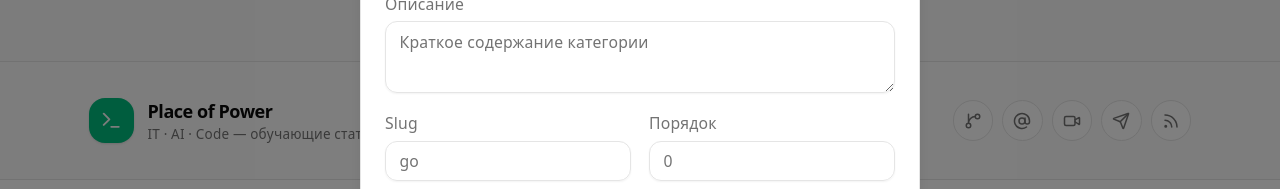
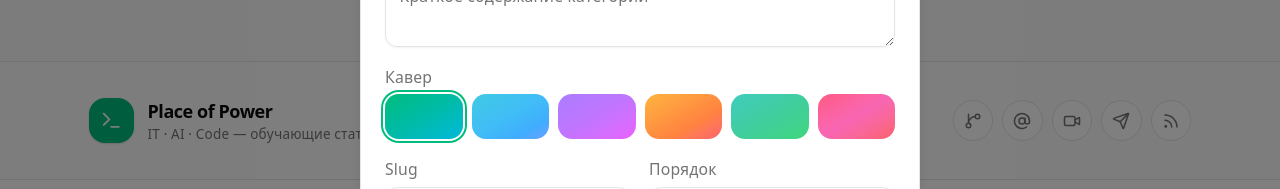
Before and after one commit to place-of-power/client, a React (Vite) app: page /categories/manage in a window 1280 px wide. Both pictures are taken after a click on the button "Добавить категорию". Shown: the part 386-575 px from the top of the page. Built offline with nearby package versions, Linux system fonts and the light colour scheme; no server answers.

Commit message:
категории: выбор кавера-градиента при создании и его отображение в списке управления

```diff
--- a/src/features/category-form/ui/CategoryForm.tsx
+++ b/src/features/category-form/ui/CategoryForm.tsx
@@ -4,9 +4,21 @@ import { createCategoryById, slugify } from '@/shared/lib'
 import type { Category } from '@/shared/model'
 import { FormCard } from '@/shared/ui'
 import { Input, Label, Textarea } from '@/shared/ui/kit'
+import { cn } from '@/shared/lib/cn'
+
+const CATEGORY_GRADIENTS = [
+    'from-emerald-500 via-teal-500 to-cyan-500',
+    'from-cyan-500 via-sky-500 to-blue-500',
+    'from-violet-500 via-purple-500 to-fuchsia-500',
+    'from-amber-500 via-orange-500 to-red-500',
+    'from-teal-500 via-emerald-500 to-green-500',
+    'from-rose-500 via-pink-500 to-red-500',
+] as const
+
+type CategoryGradient = (typeof CATEGORY_GRADIENTS)[number]
 
 interface CategoryFormProps {
-    onCreated: (category: Category) => void
+    onCreated: (category: Category, cover?: string) => void
     onCancel?: () => void
 }
 
@@ -14,6 +26,7 @@ interface CategoryFormState {
     name: string
     slug: string
     description: string
+    gradient: CategoryGradient
     sortOrder: string
     error: string
     slugEdited: boolean
@@ -25,6 +38,7 @@ class CategoryForm extends Component<CategoryFormProps, CategoryFormState> {
         name: '',
         slug: '',
         description: '',
+        gradient: CATEGORY_GRADIENTS[0],
         sortOrder: '',
         error: '',
         slugEdited: false,
@@ -50,6 +64,10 @@ class CategoryForm extends Component<CategoryFormProps, CategoryFormState> {
 
     handleDescriptionChange = (event: ChangeEvent<HTMLTextAreaElement>) => {
         this.setState({ description: event.target.value })
+    }
+
+    handleGradient = (gradient: CategoryGradient) => {
+        this.setState({ gradient })
     }
 
     handleSubmit = async (event: FormEvent<HTMLFormElement>) => {
@@ -78,8 +96,8 @@ class CategoryForm extends Component<CategoryFormProps, CategoryFormState> {
                 return
             }
 
-            this.props.onCreated(result.category)
-            this.setState({ name: '', slug: '', description: '', sortOrder: '', error: '', slugEdited: false })
+            this.props.onCreated(result.category, this.state.gradient)
+            this.setState({ name: '', slug: '', description: '', gradient: CATEGORY_GRADIENTS[0], sortOrder: '', error: '', slugEdited: false })
         } catch (error) {
             this.setState({
                 error:
@@ -93,7 +111,7 @@ class CategoryForm extends Component<CategoryFormProps, CategoryFormState> {
     }
 
     render() {
-        const { name, slug, description, sortOrder, error, submitting } = this.state
+        const { name, slug, description, gradient, sortOrder, error, submitting } = this.state
         const { onCancel } = this.props
 
         return (
@@ -126,6 +144,28 @@ class CategoryForm extends Component<CategoryFormProps, CategoryFormState> {
                     />
                 </div>
 
+                <div className="mt-5 space-y-2">
+                    <Label>Кавер</Label>
+                    <div className="grid grid-cols-3 gap-2 sm:grid-cols-6">
+                        {CATEGORY_GRADIENTS.map((item) => (
+                            <button
+                                key={item}
+                                type="button"
+                                onClick={() => this.handleGradient(item)}
+                                aria-pressed={gradient === item}
+                                aria-label={`Кавер ${item}`}
+                                className={cn(
+                                    'relative h-10 overflow-hidden rounded-lg bg-gradient-to-br transition-all',
+                                    item,
+                                    gradient === item
+                                        ? 'ring-2 ring-brand ring-offset-2 ring-offset-background'
+                                        : 'opacity-75 hover:opacity-100',
+                                )}
+                            />
+                        ))}
+                    </div>
+                </div>
+
                 <div className="mt-5 grid grid-cols-1 gap-4 sm:grid-cols-2">
                     <div className="space-y-2">
                         <Label htmlFor="category-form-slug">Slug</Label>
--- a/src/pages/manage-categories/ui/ManageCategoriesPage.tsx
+++ b/src/pages/manage-categories/ui/ManageCategoriesPage.tsx
@@ -21,6 +21,7 @@ interface Subcategory {
 interface ManageCategoriesPageState {
     categories: Category[]
     subOrder: Record<string, Subcategory[]>
+    covers: Record<string, string>
     loading: boolean
     creating: boolean
     addingSub: { categorySlug: string } | null
@@ -48,6 +49,7 @@ class ManageCategoriesPage extends Component<Record<string, never>, ManageCatego
     state: ManageCategoriesPageState = {
         categories: [],
         subOrder: {},
+        covers: {},
         loading: true,
         creating: false,
         addingSub: null,
@@ -122,8 +124,11 @@ class ManageCategoriesPage extends Component<Record<string, never>, ManageCatego
         this.setState({ creating: false })
     }
 
-    handleCreated = () => {
-        this.setState({ creating: false })
+    handleCreated = (category: Category, cover?: string) => {
+        this.setState((state) => ({
+            creating: false,
+            covers: cover && category.slug ? { ...state.covers, [category.slug]: cover } : state.covers,
+        }))
         void this.load()
     }
 
@@ -238,6 +243,7 @@ class ManageCategoriesPage extends Component<Record<string, never>, ManageCatego
         const {
             categories,
             subOrder,
+            covers,
             loading,
             creating,
             addingSub,
@@ -319,6 +325,14 @@ class ManageCategoriesPage extends Component<Record<string, never>, ManageCatego
                                         <GripVertical className="size-5" />
                                     </span>
                                     <div className="min-w-0 flex-1">
+                                        {covers[category.slug] ? (
+                                            <span
+                                                className={cn(
+                                                    'mb-2 block h-8 w-20 rounded-md bg-gradient-to-br',
+                                                    covers[category.slug],
+                                                )}
+                                            />
+                                        ) : null}
                                         <div className="flex items-baseline gap-2">
                                             <span className="truncate text-sm font-medium text-foreground">
                                                 {category.name}
```
